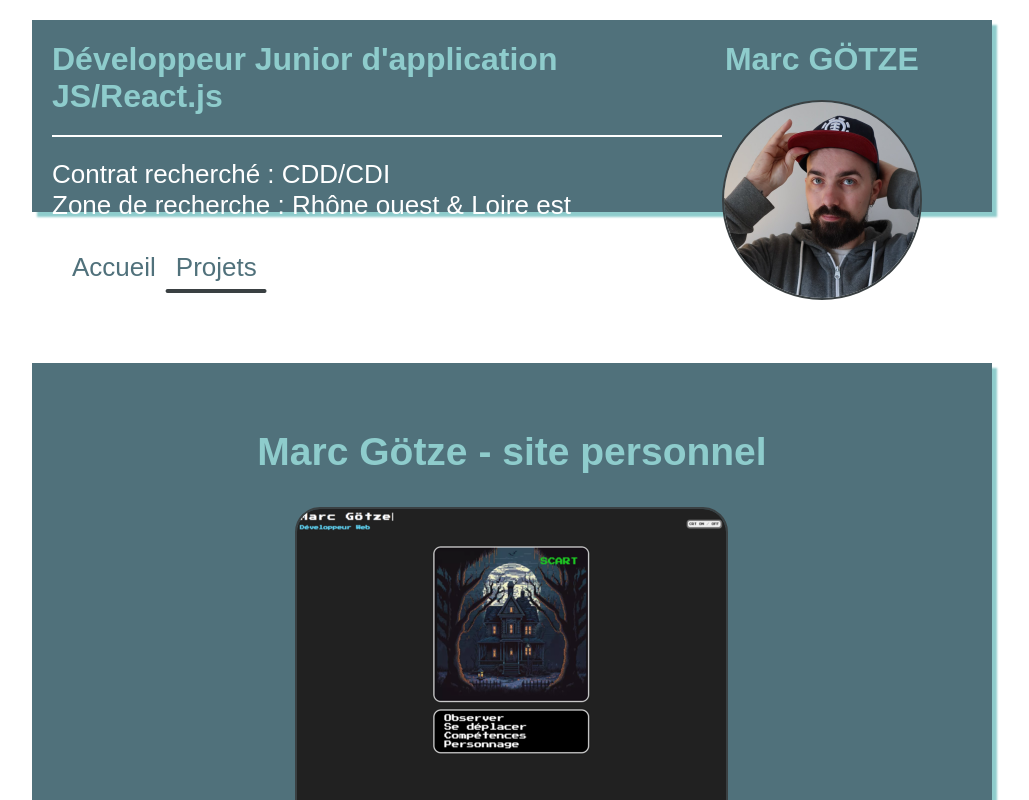
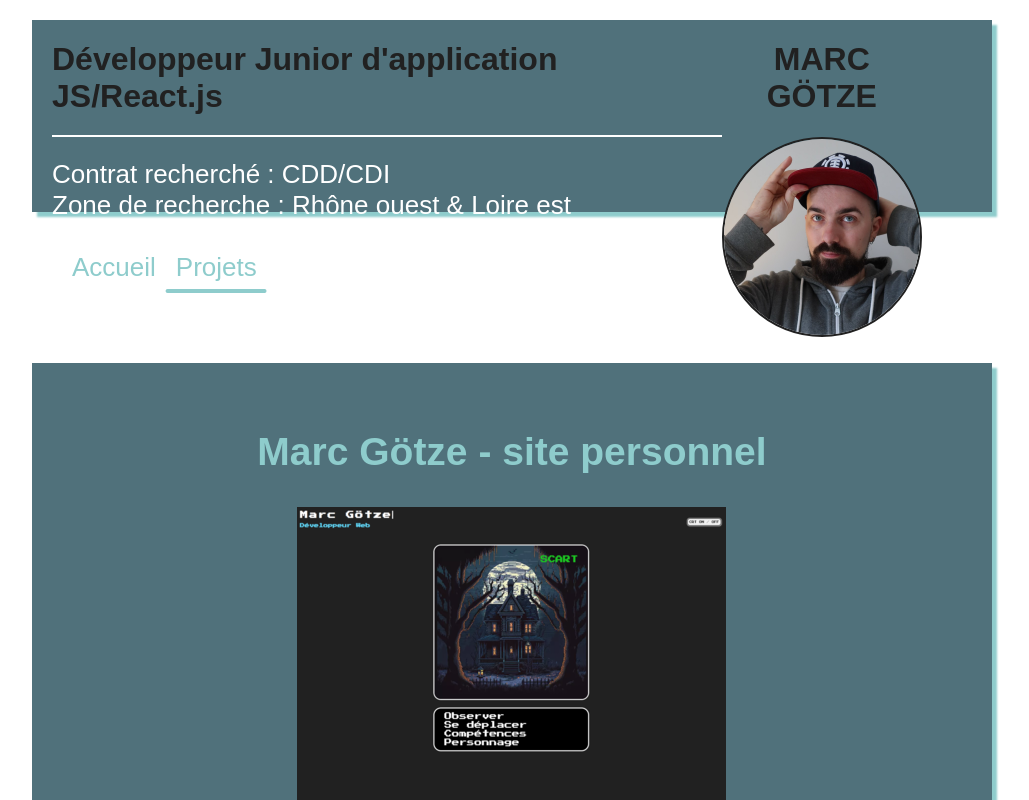
Before and after one commit to MarcGotze/cv, a React (Create React App) app: page /projects in a window 1280 px wide. Shown: the top 800 px of the page, without its empty margins (128-1157 px from the left). Built offline with nearby package versions, Linux system fonts and the light colour scheme; a web font is replaced by a local one.

Commit message:
MAJ couleurs

```diff
--- a/src/components/Picture.jsx
+++ b/src/components/Picture.jsx
@@ -3,7 +3,7 @@ import React from "react";
 const Picture = ({ isHomePage }) => {
   return (
     <div className="picture-container">
-      <h1>Marc GÖTZE</h1>
+      <h1>MARC GÖTZE</h1>
       <div className={`portrait ${isHomePage ? "slide-in-right" : ""}`}>
         <img
           className="photo"
--- a/src/styles/_settings.scss
+++ b/src/styles/_settings.scss
@@ -3,9 +3,9 @@
 
 //COLORS
 $color-1: #212121;
-$color-2: #3a4042;
+$color-2: #8ecccc;
+$color-4: #3a4042;
 $color-3: #50717b;
-$color-4: #8ecccc;
 
 //FONTS
 @font-face {
@@ -94,7 +94,6 @@ body {
     margin-top: 20px;
     display: flex;
     justify-content: center;
-    user-select: none;
     position: relative;
     @include mixin.mobile {
       margin-top: 0;
@@ -110,9 +109,9 @@ p, li {
 }
 
 .year, b, h1, h2 {
-    color: $color-4;
+    color: $color-2;
 }
 
 a:visited, a:active, a:link {
-    color: white;
+    color: $color-2;
 }
--- a/src/styles/components/_card.scss
+++ b/src/styles/components/_card.scss
@@ -5,8 +5,6 @@
     text-align: center;
     position: relative;
     img {
-        border: 2px solid settings.$color-2;
-        border-radius: 25px;
         @include mixin.mobile {
             width: 90%;
         }
--- a/src/styles/components/_footer.scss
+++ b/src/styles/components/_footer.scss
@@ -16,6 +16,6 @@ footer {
         width: 100vw;
     }
     h2 {
-        color: white;
+        color: settings.$color-1;
     }
 }
--- a/src/styles/components/_header.scss
+++ b/src/styles/components/_header.scss
@@ -4,7 +4,7 @@
 header {
     display: flex;
     justify-content: space-between;
-    box-shadow: 5px 5px 2px settings.$color-4;
+    box-shadow: 5px 5px 2px settings.$color-2;
     background-color: settings.$color-3;
     padding: 0px 20px 20px 20px;
     width: 90rem;
@@ -42,6 +42,7 @@ header {
 }
 
 .title h1 {
+    color: settings.$color-1;
     padding-bottom: 20px;
     border-bottom: 2px solid white;
 }
--- a/src/styles/components/_navigation.scss
+++ b/src/styles/components/_navigation.scss
@@ -11,7 +11,7 @@
         padding: 10px;
 
         li {
-          color: settings.$color-3;
+          color: settings.$color-2;
           transition: 0.2s;
           cursor: pointer;
 
--- a/src/styles/components/_picture.scss
+++ b/src/styles/components/_picture.scss
@@ -11,6 +11,7 @@
         margin-right: 0px;
     }
     h1 {
+        color: settings.$color-1;
         @include mixin.mobile {
             font-size: 30x;
             padding-left: 15px;
@@ -22,7 +23,7 @@
 .portrait {
     position: absolute;
     overflow: hidden;
-    border: 2px solid settings.$color-2;
+    border: 2px solid settings.$color-1;
     border-radius: 50%;
     width: 200px;
     height: 200px;
--- a/src/styles/pages/_home.scss
+++ b/src/styles/pages/_home.scss
@@ -88,9 +88,9 @@
 
 .block-color {
     background-color: settings.$color-3;
-    box-shadow: 5px 5px 2px settings.$color-4;
     padding: 3px 15px 20px 15px;
     margin-bottom: 15px;
+    box-shadow: 5px 5px 2px settings.$color-2;
     @include mixin.mobile {
         box-shadow: none;
     }
```
